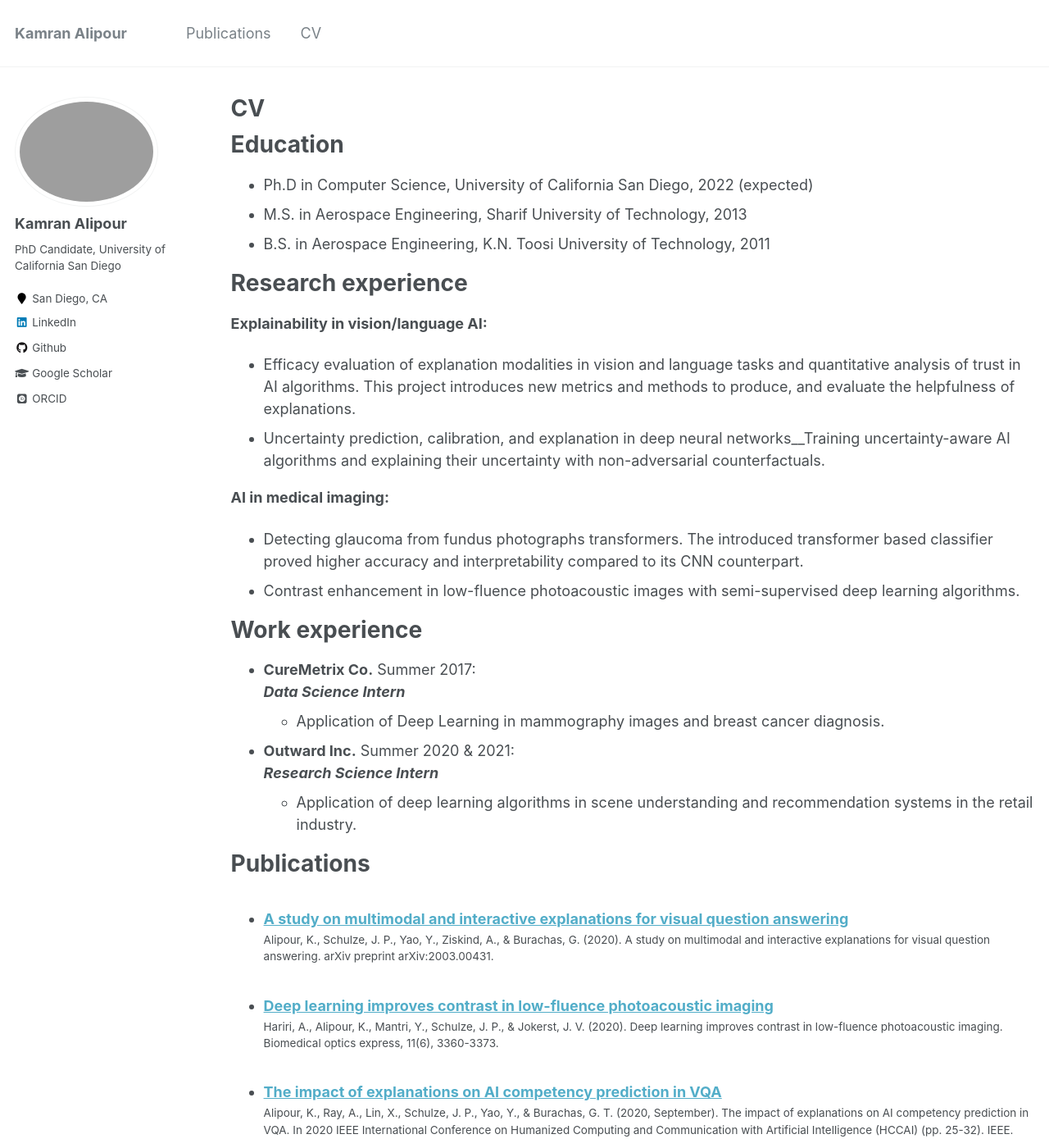
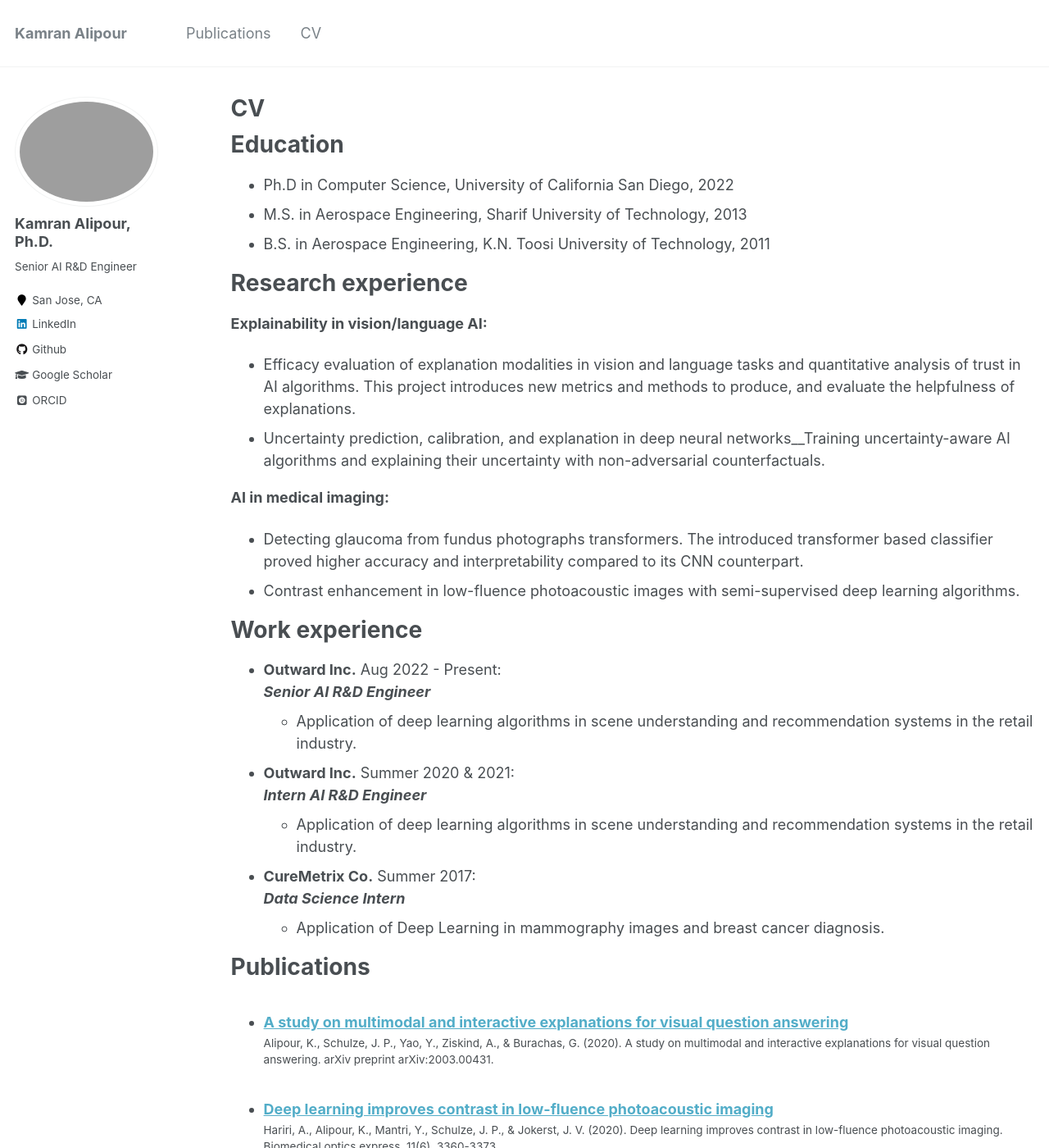
Before and after one commit to KamranAlipour/KamranAlipour.github.io, a Jekyll site: the page built from _pages/cv.md, in a window 1280 px wide and 1400 px high. Shown: the whole window at 82% size. Built offline with Jekyll 4.4.1, drawn with Linux system fonts in a browser that asks for light colours; some web fonts are replaced; some of the changed text lies outside the part shown.

Commit message:
Updating resume 2023

```diff
--- a/_config.yml
+++ b/_config.yml
@@ -9,8 +9,8 @@
 locale                   : "en-US"
 title                    : "Kamran Alipour"
 title_separator          : "-"
-name                     : &name "Kamran Alipour"
-description              : &description "PhD Candidate, University of California San Diego"
+name                     : &name "Kamran Alipour, Ph.D."
+description              : &description "Senior AI R&D Engineer"
 url                      : https://kamranalipour.github.io # the base hostname & protocol for your site e.g. "https://mmistakes.github.io"
 baseurl                  : "" # the subpath of your site, e.g. "/blog"
 repository               : "kamranalipour/kamranalipour.github.io"
@@ -70,10 +70,10 @@ analytics:
 
 # Site Author
 author:
-  name             : "Kamran Alipour"
+  name             : "Kamran Alipour, Ph.D."
   avatar           : "profile.png"
-  bio              : "PhD Candidate, University of California San Diego"
-  location         : "San Diego, CA"
+  bio              : "Senior AI R&D Engineer"
+  location         : "San Jose, CA"
   employer         :
   googlescholar    : "https://scholar.google.com/citations?user=gLWhxj8AAAAJ&hl=en"
   email            :
@@ -90,7 +90,7 @@ author:
   instagram        :
   impactstory      : #"https://profiles.impactstory.org/u/xxxx-xxxx-xxxx-xxxx"
   lastfm           :
-  linkedin         : "kamran-alipour-586578b3/"
+  linkedin         : "kamran-alipour/"
   orcid            : "https://orcid.org/0000-0003-4443-4145"
   pinterest        :
   soundcloud       :
--- a/_pages/cv.md
+++ b/_pages/cv.md
@@ -9,7 +9,7 @@ redirect_from:
 
 Education
 ======
-* Ph.D in Computer Science, University of California San Diego, 2022 (expected)
+* Ph.D in Computer Science, University of California San Diego, 2022
 * M.S. in Aerospace Engineering, Sharif University of Technology, 2013
 * B.S. in Aerospace Engineering, K.N. Toosi University of Technology, 2011
 
@@ -25,14 +25,17 @@ __AI in medical imaging:__
 
 Work experience
 ======
+* __Outward Inc.__ Aug 2022 - Present:<br />
+  ___Senior AI R&D Engineer___
+  * Application of deep learning algorithms in scene understanding and recommendation systems in the retail industry.
+
+* __Outward Inc.__ Summer 2020 & 2021:<br />
+  ___Intern AI R&D Engineer___
+  * Application of deep learning algorithms in scene understanding and recommendation systems in the retail industry.
+
 * __CureMetrix Co.__ Summer 2017:<br />
   ___Data Science Intern___
   * Application  of Deep Learning in mammography images and breast cancer diagnosis.
-
-* __Outward Inc.__ Summer 2020 & 2021:<br />
-  ___Research Science Intern___
-  * Application of deep learning algorithms in scene understanding and recommendation systems in the retail industry.
-
 
 Publications
 ======
```
